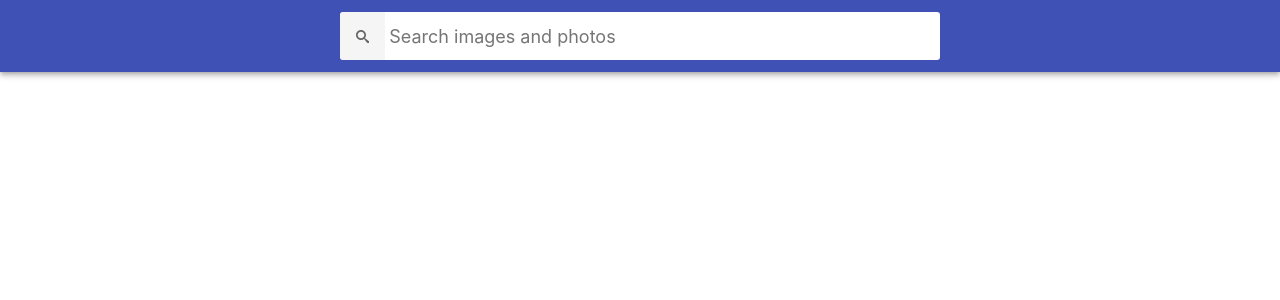
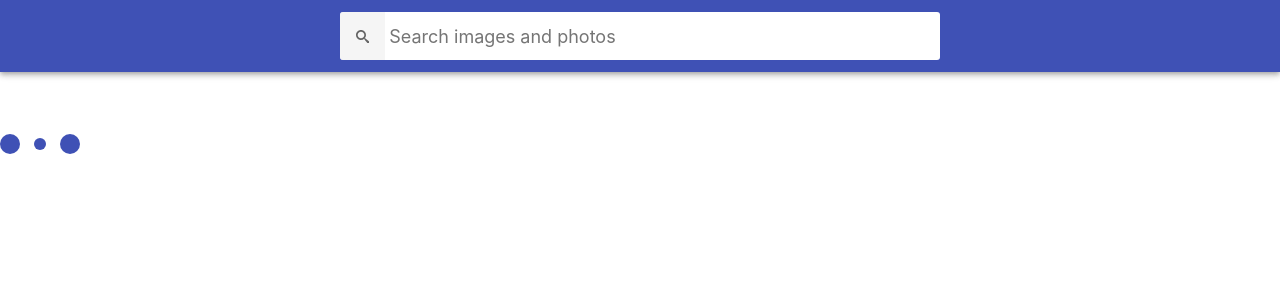
Before and after one commit to Mar4ella89/goit-react-hw-03-image-finder, a React (Create React App) app: page / in a window 1280 px wide. Shown: the top 300 px of the page. Built offline with nearby package versions, Linux system fonts and the light colour scheme.

Commit message:
upd loader

```diff
--- a/package.json
+++ b/package.json
@@ -11,6 +11,7 @@
     "react": "^18.1.0",
     "react-dom": "^18.1.0",
     "react-icons": "^4.7.1",
+    "react-loader-spinner": "^5.3.4",
     "react-scripts": "5.0.1",
     "react-toastify": "^9.1.1",
     "web-vitals": "^2.1.3"
--- a/src/components/ImageGallery/ImageGallery.jsx
+++ b/src/components/ImageGallery/ImageGallery.jsx
@@ -1,6 +1,8 @@
 import { Component } from 'react';
 import axios from 'axios';
+
 import ImageGalleryItem from './ImageGalleryItem/ImageGalleryItem';
+import Loader from 'components/Loader/Loader';
 
 import css from './ImageGallery.module.css';
 
@@ -8,33 +10,41 @@ class ImageGallery extends Component {
   state = {
     searchQuery: '',
     items: [],
+    loading: false,
   };
 
+  componentDidMount() {
+    this.setState({ loading: true });
+  }
+
   componentDidUpdate(prevProps, prevState) {
-        const prevSearchQuery = prevProps.searchQuery;
-        const nextSearchQuery = this.props.searchQuery;
-        if (prevSearchQuery !== nextSearchQuery) {
-    axios.get(
+
+
+    const prevSearchQuery = prevProps.searchQuery;
+    const nextSearchQuery = this.props.searchQuery;
+    if (prevSearchQuery !== nextSearchQuery) {
+      axios
+        .get(
           `https://pixabay.com/api/?q=${nextSearchQuery}&page=1&key=31981261-43107a8c97a37675e78f6a341&image_type=photo&orientation=horizontal&per_page=12`
         )
         .then(({ data }) => {
           this.setState({ items: data.hits });
 
           console.log(data.hits);
-
         });
+    }
   }
-}
 
   render() {
-    const { items } = this.state;
+    const { items, loading } = this.state;
     const elements = items.map(({ id, webformatURL }) => (
       <ImageGalleryItem key={id} srcImg={webformatURL} />
     ));
     return (
-        <ul className={css.ImageGallery}>
-            {elements}
-        </ul>
+      <>
+        {loading && <Loader/>}
+        <ul className={css.ImageGallery}>{elements}</ul>
+      </>
     );
   }
 }
--- a/src/components/Loader/Loader.jsx
+++ b/src/components/Loader/Loader.jsx
@@ -0,0 +1,19 @@
+import { ThreeDots } from 'react-loader-spinner';
+import React from 'react';
+// import css from './Loader.module.css';
+
+const Loader = () => {return (
+    <ThreeDots
+      height="80"
+      width="80"
+      radius="9"
+      color="#3f51b5"
+      ariaLabel="three-dots-loading"
+      wrapperStyle={{}}
+      wrapperClassName=""
+      visible={true}
+    />
+  );}
+
+
+export default Loader;
--- a/src/services/gallery-api.jsx
+++ b/src/services/gallery-api.jsx
@@ -1,4 +1,5 @@
 import axios from 'axios';
+
 
 const instance = axios.create({
   baseURL: 'https://pixabay.com/api',
```
Also changed, not shown: 1 other file (tests, documents, lock files or other folders).
